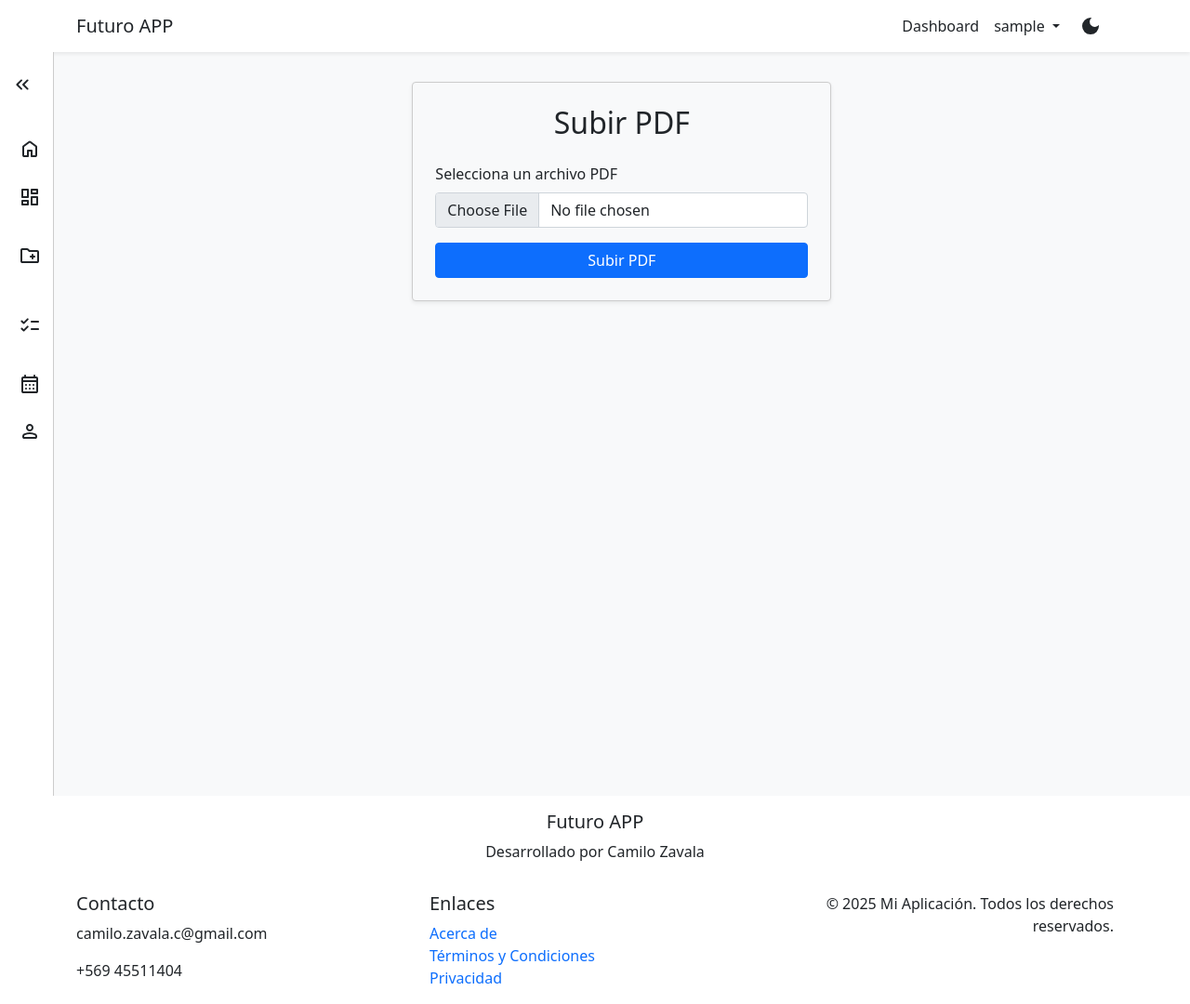
After one commit to C1ZC/app_future, a Django app: page /upload-pdf/ in a window 1280 px wide. The commit adds this page. Shown: the whole page at 93% size. Run offline with Django 5.2, Linux system fonts and the light colour scheme; the visitor is signed in with stand-in values (Sample User, id 1).

Commit message:
correction css

```diff
--- a/web_project/urls.py
+++ b/web_project/urls.py
@@ -12,4 +12,5 @@ urlpatterns = [
     path('register/', views.register, name='register'),
     path('logout/', LogoutView.as_view(next_page='home'), name='logout'),
     path('dashboard/', views.dashboard, name='dashboard'),
+    path('upload-pdf/', views.upload_pdf, name='upload_pdf'),
 ] + static(settings.STATIC_URL, document_root=settings.STATIC_ROOT)
--- /dev/null
+++ b/webapp/service/supabase_upload.py
@@ -0,0 +1,20 @@
+import requests
+import os
+
+SUPABASE_URL = os.getenv("SUPABASE_URL")
+SUPABASE_KEY = os.getenv("SUPABASE_KEY")
+SUPABASE_BUCKET = "pdfs"  # Cambia el nombre si tu bucket es diferente
+
+def upload_pdf_to_supabase(file, filename):
+    """
+    Sube un archivo PDF a Supabase Storage.
+    """
+    storage_url = f"{SUPABASE_URL}/storage/v1/object/{SUPABASE_BUCKET}/{filename}"
+    headers = {
+        "apikey": SUPABASE_KEY,
+        "Authorization": f"Bearer {SUPABASE_KEY}",
+        "Content-Type": "application/pdf",
+        "x-upsert": "true"
+    }
+    response = requests.post(storage_url, headers=headers, data=file.read())
+    return response.status_code == 200 or response.status_code == 201, response.text
--- /dev/null
+++ b/webapp/static/js/upload_pdf.js
@@ -0,0 +1,13 @@
+document.getElementById('uploadForm').addEventListener('submit', function(e) {
+    const fileInput = document.getElementById('pdf_file');
+    if (fileInput.files.length === 0) {
+        alert('Por favor selecciona un archivo PDF.');
+        e.preventDefault();
+        return;
+    }
+    const file = fileInput.files[0];
+    if (file.type !== 'application/pdf') {
+        alert('Solo se permiten archivos PDF.');
+        e.preventDefault();
+    }
+});
--- a/webapp/templates/base.html
+++ b/webapp/templates/base.html
@@ -12,6 +12,7 @@
     <link rel="stylesheet" href="{% static 'css/components/sidenav.css' %}">
     <script src="{% static 'js/theme-toggle.js' %}"></script>
     <script src="{% static 'js/menu.js' %}"></script>
+    <script src="{% static 'js/upload_pdf.js' %}"></script>
 </head>
 <body>
     {% include 'components/navbar.html' %}
--- a/webapp/templates/components/sidebar.html
+++ b/webapp/templates/components/sidebar.html
@@ -8,13 +8,13 @@
         </button>
       </li>
       <li class="active">
-        <a href="/">
+        <a href="{% url 'home' %}">
           <svg xmlns="http://www.w3.org/2000/svg" height="24px" viewBox="0 -960 960 960" width="24px" fill="#e8eaed"><path d="M240-200h120v-200q0-17 11.5-28.5T400-440h160q17 0 28.5 11.5T600-400v200h120v-360L480-740 240-560v360Zm-80 0v-360q0-19 8.5-36t23.5-28l240-180q21-16 48-16t48 16l240 180q15 11 23.5 28t8.5 36v360q0 33-23.5 56.5T720-120H560q-17 0-28.5-11.5T520-160v-200h-80v200q0 17-11.5 28.5T400-120H240q-33 0-56.5-23.5T160-200Zm320-270Z"/></svg>
           <span>Home</span>
         </a>
       </li>
       <li>
-        <a href="/dashboard/">
+        <a href="{% url 'dashboard' %}">
           <svg xmlns="http://www.w3.org/2000/svg" height="24px" viewBox="0 -960 960 960" width="24px" fill="#e8eaed"><path d="M520-640v-160q0-17 11.5-28.5T560-840h240q17 0 28.5 11.5T840-800v160q0 17-11.5 28.5T800-600H560q-17 0-28.5-11.5T520-640ZM120-480v-320q0-17 11.5-28.5T160-840h240q17 0 28.5 11.5T440-800v320q0 17-11.5 28.5T400-440H160q-17 0-28.5-11.5T120-480Zm400 320v-320q0-17 11.5-28.5T560-520h240q17 0 28.5 11.5T840-480v320q0 17-11.5 28.5T800-120H560q-17 0-28.5-11.5T520-160Zm-400 0v-160q0-17 11.5-28.5T160-360h240q17 0 28.5 11.5T440-320v160q0 17-11.5 28.5T400-120H160q-17 0-28.5-11.5T120-160Zm80-360h160v-240H200v240Zm400 320h160v-240H600v240Zm0-480h160v-80H600v80ZM200-200h160v-80H200v80Zm160-320Zm240-160Zm0 240ZM360-280Z"/></svg>
           <span>Dashboard</span>
         </a>
@@ -22,12 +22,12 @@
       <li>
         <button onclick=toggleSubMenu(this) class="dropdown-btn">
           <svg xmlns="http://www.w3.org/2000/svg" height="24px" viewBox="0 -960 960 960" width="24px" fill="#e8eaed"><path d="M160-160q-33 0-56.5-23.5T80-240v-480q0-33 23.5-56.5T160-800h207q16 0 30.5 6t25.5 17l57 57h320q33 0 56.5 23.5T880-640v400q0 33-23.5 56.5T800-160H160Zm0-80h640v-400H447l-80-80H160v480Zm0 0v-480 480Zm400-160v40q0 17 11.5 28.5T600-320q17 0 28.5-11.5T640-360v-40h40q17 0 28.5-11.5T720-440q0-17-11.5-28.5T680-480h-40v-40q0-17-11.5-28.5T600-560q-17 0-28.5 11.5T560-520v40h-40q-17 0-28.5 11.5T480-440q0 17 11.5 28.5T520-400h40Z"/></svg>
-          <span>Create</span>
+          <span>Uploads File</span>
           <svg xmlns="http://www.w3.org/2000/svg" height="24px" viewBox="0 -960 960 960" width="24px" fill="#e8eaed"><path d="M480-361q-8 0-15-2.5t-13-8.5L268-556q-11-11-11-28t11-28q11-11 28-11t28 11l156 156 156-156q11-11 28-11t28 11q11 11 11 28t-11 28L508-372q-6 6-13 8.5t-15 2.5Z"/></svg>
         </button>
         <ul class="sub-menu">
           <div>
-            <li><a href="#">Folder</a></li>
+            <li><a href="{% url 'upload_pdf' %}">PDF</a></li>
             <li><a href="#">Document</a></li>
             <li><a href="#">Project</a></li>
           </div>
--- /dev/null
+++ b/webapp/templates/menu/upload_pdf.html
@@ -0,0 +1,34 @@
+{% extends "base.html" %}
+{% load static %}
+
+{% block title %}Subir PDF{% endblock %}
+
+{% block content %}
+<div class="row justify-content-center">
+    <div class="col-md-6 col-lg-5">
+        <div class="card shadow-sm">
+            <div class="card-body p-4">
+                <h2 class="text-center mb-4">Subir PDF</h2>
+                <form method="post" enctype="multipart/form-data" id="uploadForm">
+                    {% csrf_token %}
+                    <div class="mb-3">
+                        <label for="pdf_file" class="form-label">Selecciona un archivo PDF</label>
+                        <input type="file" class="form-control" id="pdf_file" name="pdf_file" accept="application/pdf" required>
+                    </div>
+                    <button type="submit" class="btn btn-primary w-100">
+                        <i class="bi bi-upload"></i> Subir PDF
+                    </button>
+                </form>
+                {% if messages %}
+                    <div class="mt-3">
+                        {% for message in messages %}
+                            <div class="alert alert-{{ message.tags }}">{{ message }}</div>
+                        {% endfor %}
+                    </div>
+                {% endif %}
+            </div>
+        </div>
+    </div>
+</div>
+
+{% endblock %}
--- a/webapp/templates/pages/dashboard.html
+++ b/webapp/templates/pages/dashboard.html
@@ -2,3 +2,8 @@
 {% load static %}
 
 {% block title %}Dashboard{% endblock %}
+
+{% block content %}
+<h2>Welcome to WebApp! dashboard</h2>
+<p>This is a protected page, visible only to authenticated users.</p>
+{% endblock %}
--- a/webapp/views.py
+++ b/webapp/views.py
@@ -5,6 +5,7 @@ from django.contrib.auth.decorators import login_required
 from django.contrib.auth.forms import AuthenticationForm
 from django.contrib import messages
 from webapp.service.auth import AuthService
+from webapp.service.supabase_upload import upload_pdf_to_supabase
 
 def register(request):
     success, result, message = AuthService.register_user(request)
@@ -60,3 +61,22 @@ def sidebar(request):
     except Exception as e:
         messages.error(request, f'Error al cargar el sidebar: {str(e)}')
         return redirect('home')
+
+
+@login_required
+def upload_pdf(request):
+    if request.method == "POST":
+        pdf_file = request.FILES.get("pdf_file")
+        if not pdf_file:
+            messages.error(request, "Debes seleccionar un archivo PDF.")
+            return redirect('upload_pdf')
+        if not pdf_file.name.lower().endswith('.pdf'):
+            messages.error(request, "Solo se permiten archivos PDF.")
+            return redirect('upload_pdf')
+        success, resp = upload_pdf_to_supabase(pdf_file, pdf_file.name)
+        if success:
+            messages.success(request, "Archivo PDF subido correctamente.")
+        else:
+            messages.error(request, f"Error al subir el archivo: {resp}")
+        return redirect('upload_pdf')
+    return render(request, "menu/upload_pdf.html")
```
